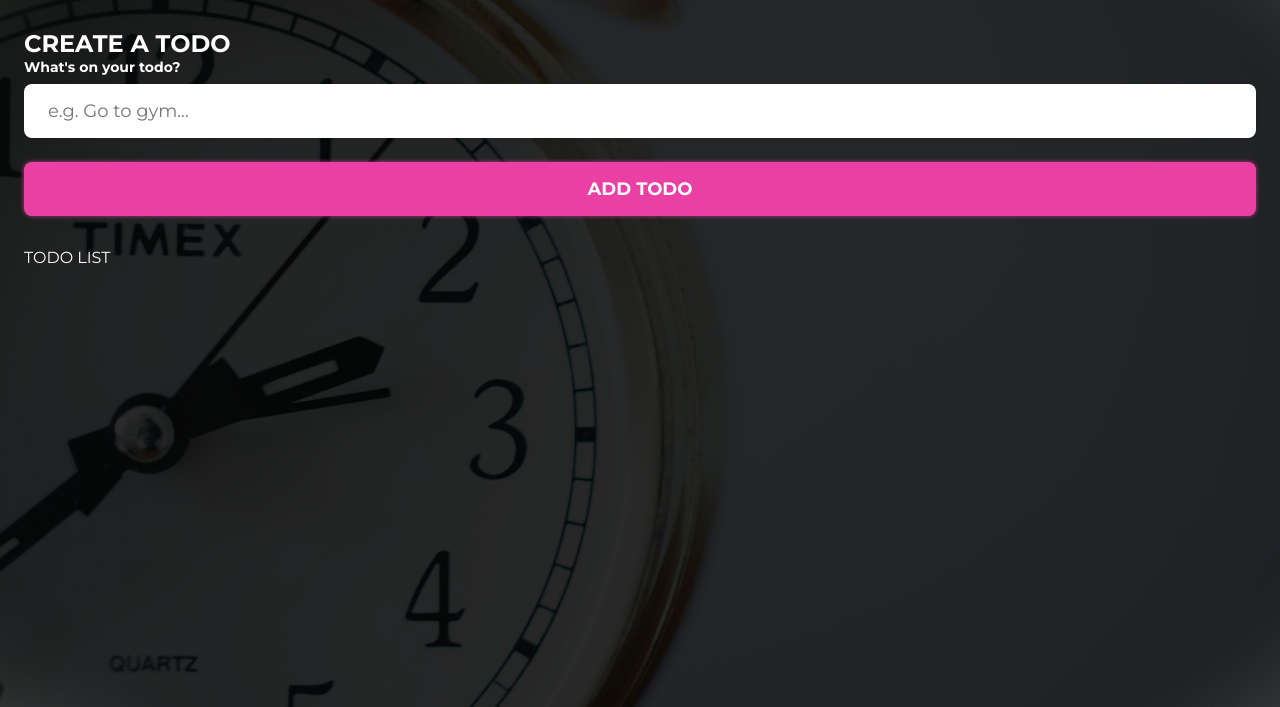
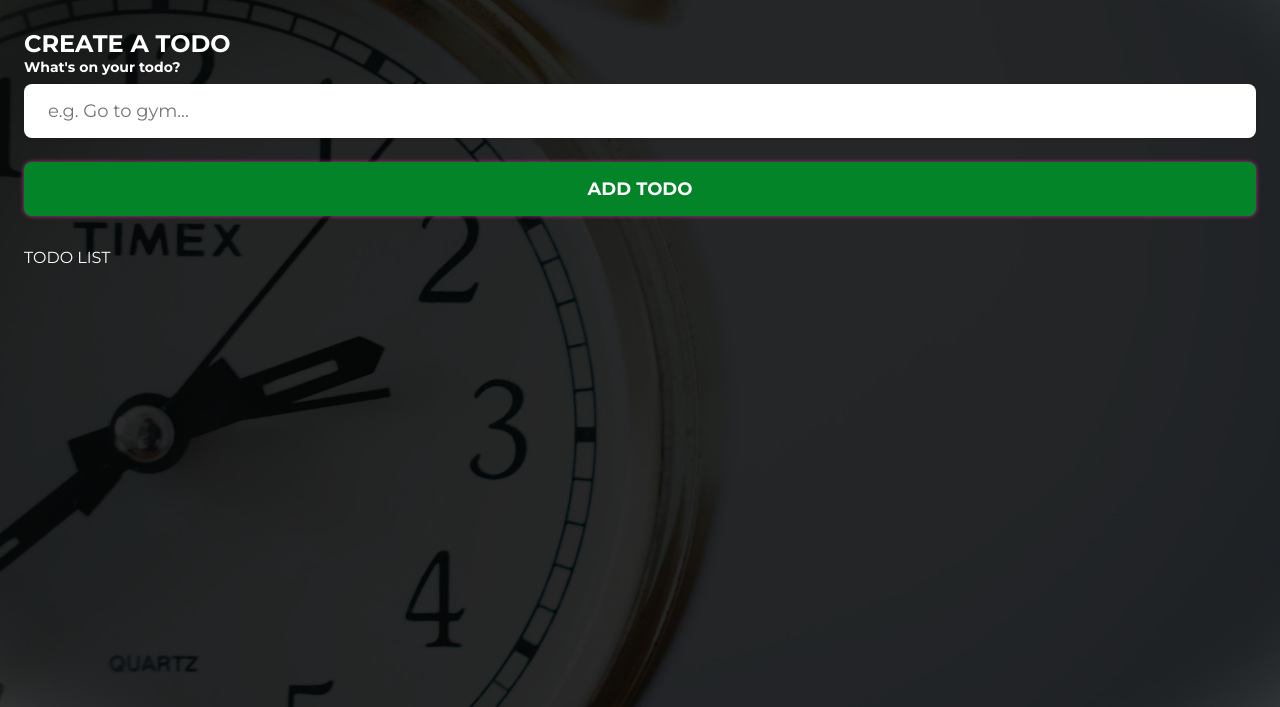
Before and after one commit to PANKAJ-SHARMA01/ToDoApp, a plain HTML site: page index.html in a window 1280 px wide. Shown: the part 93-800 px from the top of the page. Drawn offline with Linux system fonts and the light colour scheme.

Commit message:
Update main.css

```diff
--- a/main.css
+++ b/main.css
@@ -166,7 +166,7 @@ input:checked ~ .bubble::after {
 	color: #FFF;
 	font-weight: 700;
 	text-transform: uppercase;
-	background-color: var(--primary);
+	background-color: #048429;
 	box-shadow: var(--personal-glow);
 	border-radius: 0.5rem;
 	cursor: pointer;
```
